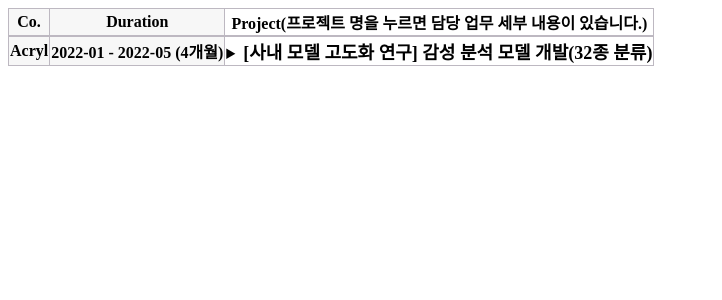
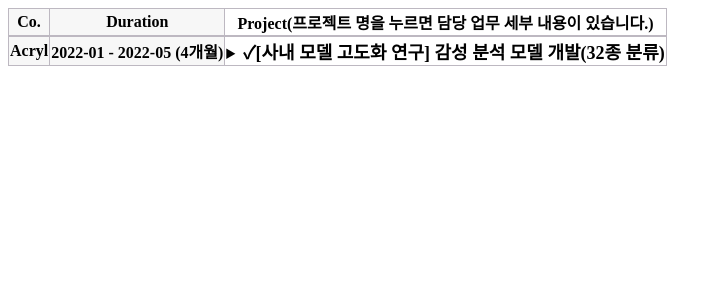
Before and after one commit to finddme/finddme.github.io, a Jekyll site: the page built from _posts/2022-01-01-Project.md, in a window 1280 px wide. Shown: the top 300 px of the page, without its empty margins (0-722 px from the left). Built offline with Jekyll 4.4.1, drawn with Linux system fonts in a browser that asks for light colours; part of the change alters nothing that is shown.

Commit message:
Update 2022-01-01-Project.md

```diff
--- a/_posts/2022-01-01-Project.md
+++ b/_posts/2022-01-01-Project.md
@@ -29,7 +29,7 @@ tag: NLP
          <td class="line3"><strong>2022-01 - 2022-05 (4개월)</strong></td>
          <td class="line">
            <details>
-            <summary><b><font size=4>[사내 모델 고도화 연구] 감성 분석 모델 개발(32종 분류)</font></b></summary>
+            <summary><b><font size=4>&#10003;[사내 모델 고도화 연구] 감성 분석 모델 개발(32종 분류)</font></b></summary>
             <div markdown="1">
                 - 담당 업무: <br>
                     1) 한국어 감성 class 선정<br>
```
